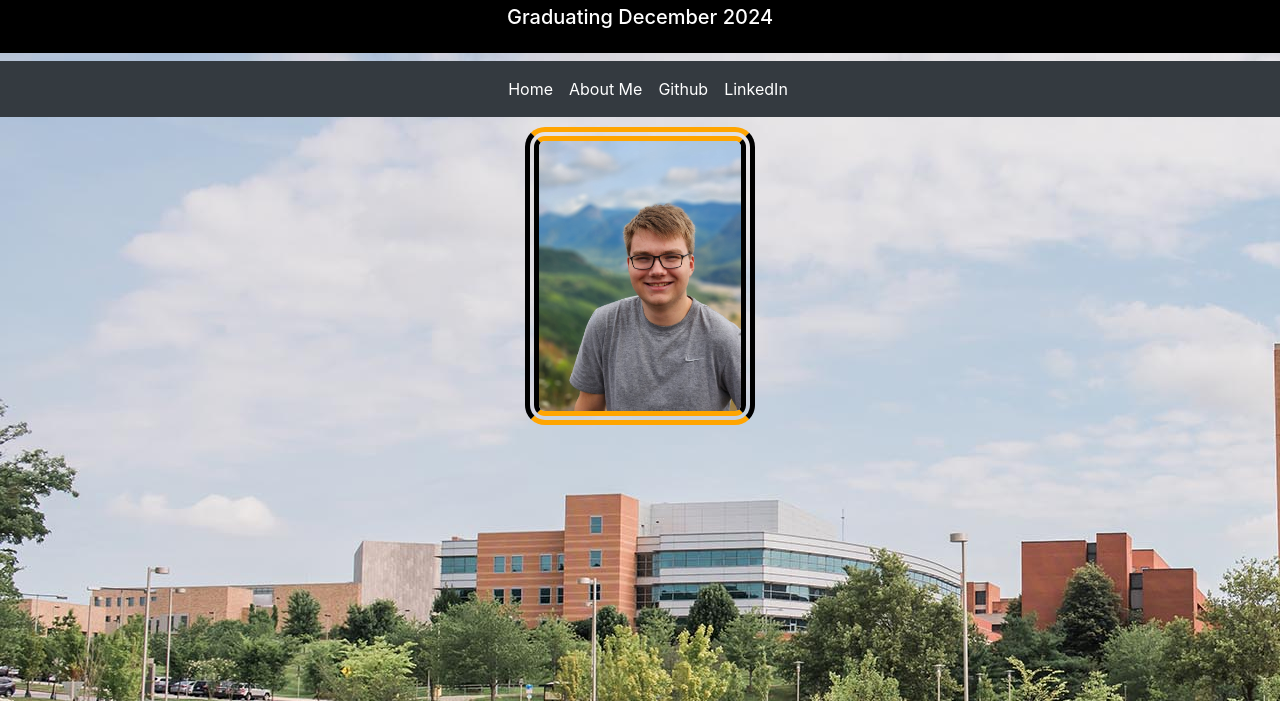
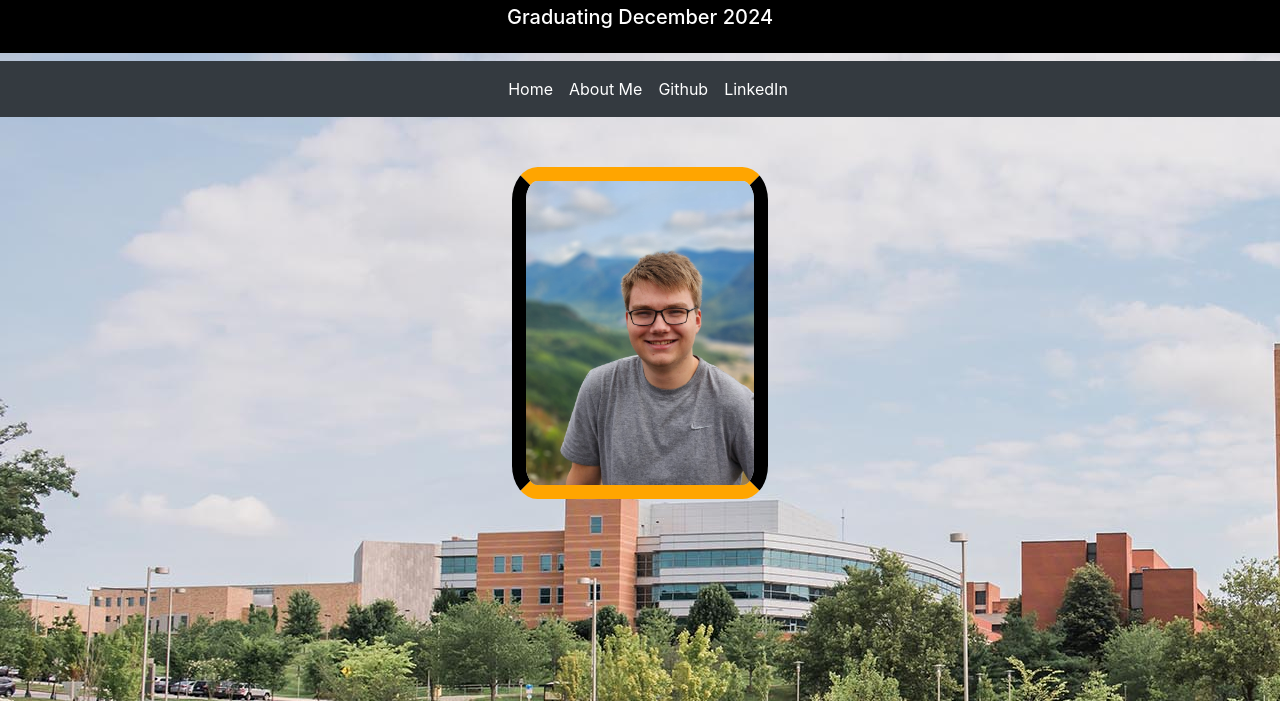
Before and after one commit to pengbert1/Hw1, a plain HTML site: page index.html in a window 1280 px wide. Shown: the part 99-800 px from the top of the page. Drawn offline with nearby package versions, Linux system fonts and the light colour scheme.

Commit message:
Improved details and formatting of webpages

```diff
--- a/index.html
+++ b/index.html
@@ -33,18 +33,21 @@
     }
 
     img{
-        margin-top: 10px;
+
+        margin-top: 50px;
         display: block;
-        border-radius: 20px;
-        border-color: orange;
+        border-radius: 10%;
         border-width: 14px;
-        border-style: double;
+        border-style:solid;
         border-block-color: orange;
         border-inline-color: black;
+        border-color: orange;
+        border-inline-start-color: black;
+        border-inline-end-color: black;
         height: auto;
-        margin-left: auto;
+        margin-left: 40%;
         margin-right: auto;
-        width: 18%;
+        width: 20%;
 
 
     }
```
Also changed, not shown: about.html (+1 -1 lines).
